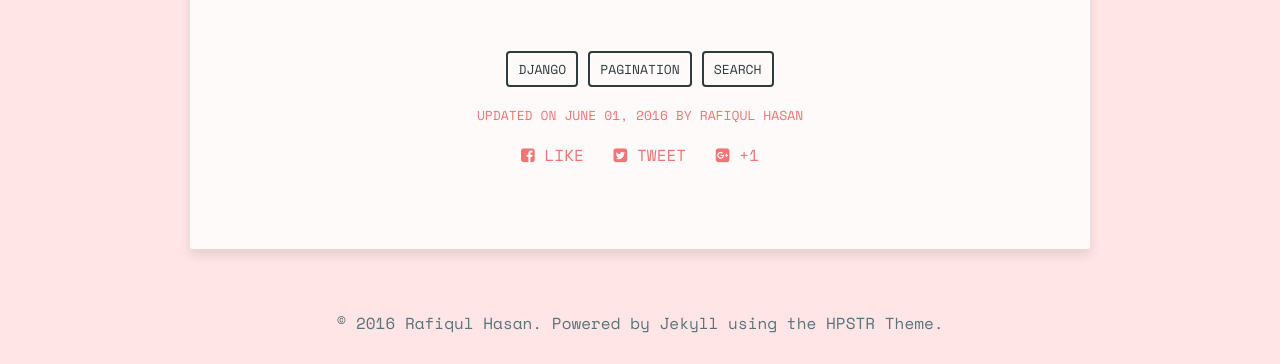
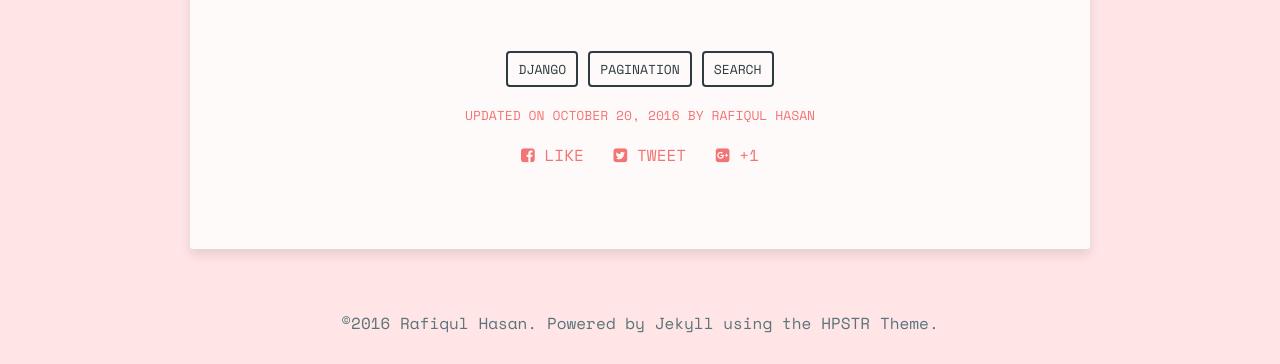
Before and after one commit to shopnilsazal/shopnilsazal.github.io, a Jekyll site: the page built from _posts/2016-10-20-django-pagination-with-basic-search.md, in a window 1280 px wide and 900 px high, scrolled down 3011 px. Shown: the part 533-897 px from the top of the window. Built offline with Jekyll 4.4.1, drawn with Linux system fonts in a browser that asks for light colours; nearby versions of some CDN libraries; some of the changed lines change nothing that is shown.

Commit message:
Copyright text spacing fixed

```diff
--- a/_includes/footer.html
+++ b/_includes/footer.html
@@ -1 +1 @@
-<span>&copy; {{ site.time | date: '%Y' }} {{ site.owner.name }}. Powered by <a href="http://jekyllrb.com" rel="nofollow">Jekyll</a> using the <a href="https://mademistakes.com/work/hpstr-jekyll-theme/" rel="nofollow">HPSTR Theme</a>.</span>
+<span>&copy;{{ site.time | date: '%Y' }} {{ site.owner.name }}. Powered by <a href="http://jekyllrb.com" rel="nofollow">Jekyll</a> using the <a href="https://mademistakes.com/work/hpstr-jekyll-theme/" rel="nofollow">HPSTR Theme</a>.</span>
--- a/_posts/2016-10-20-django-pagination-with-basic-search.md
+++ b/_posts/2016-10-20-django-pagination-with-basic-search.md
@@ -2,7 +2,7 @@
 layout: post
 title: Django Pagiantion with Basic Search
 description: "Number based pagination with basic search in django."
-modified: 2016-06-01T15:27:45-04:00
+modified: 2016-10-20
 tags: [django, pagination, search]
 image:
   feature: blog-banner-1.jpg
```
